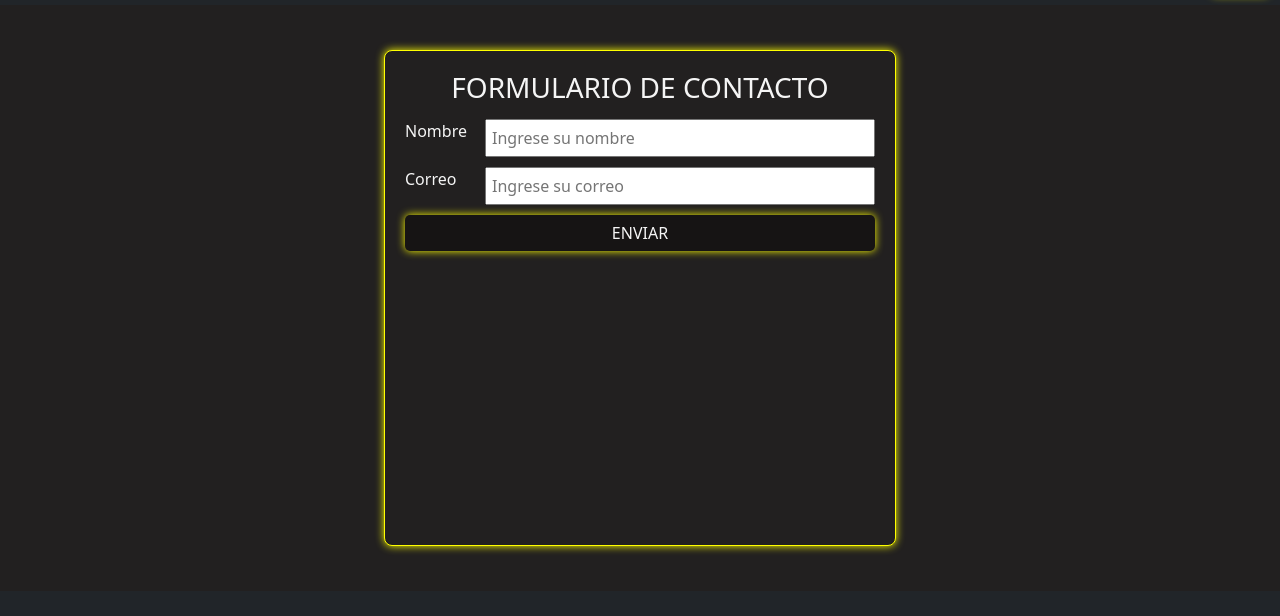
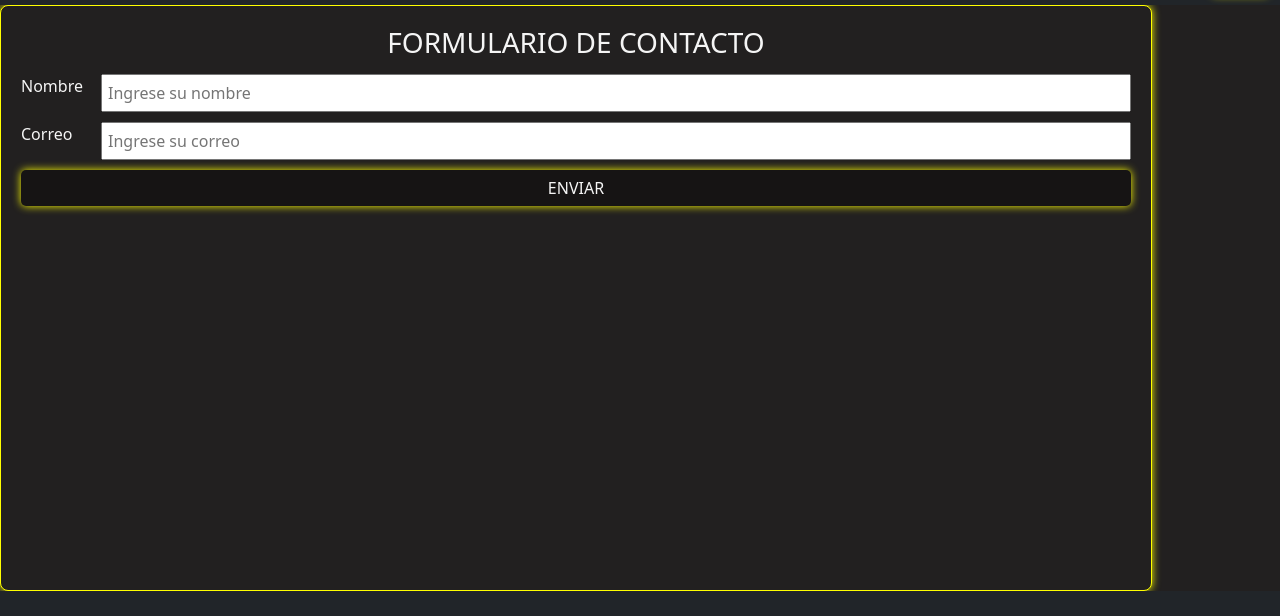
Before and after one commit to Francisc0Macc/PF_Maccioni, a plain HTML site: page pages/contacto.html in a window 1280 px wide. Shown: the part 59-675 px from the top of the page. Drawn offline with nearby package versions, Linux system fonts and the light colour scheme.

Commit message:
Correción de contacto

```diff
--- a/css/style.css
+++ b/css/style.css
@@ -93,12 +93,8 @@ form{
 }
 
 .container1{
-    position: relative;
-    margin-top: 45px;
-    margin-bottom: 45px;
-    left: 30%;
     background-color: #222020;
-    width: 40%;
+    width: 90%;
     padding: 20px;
     border: 1px solid yellow;
     border-radius: 8px;
```
